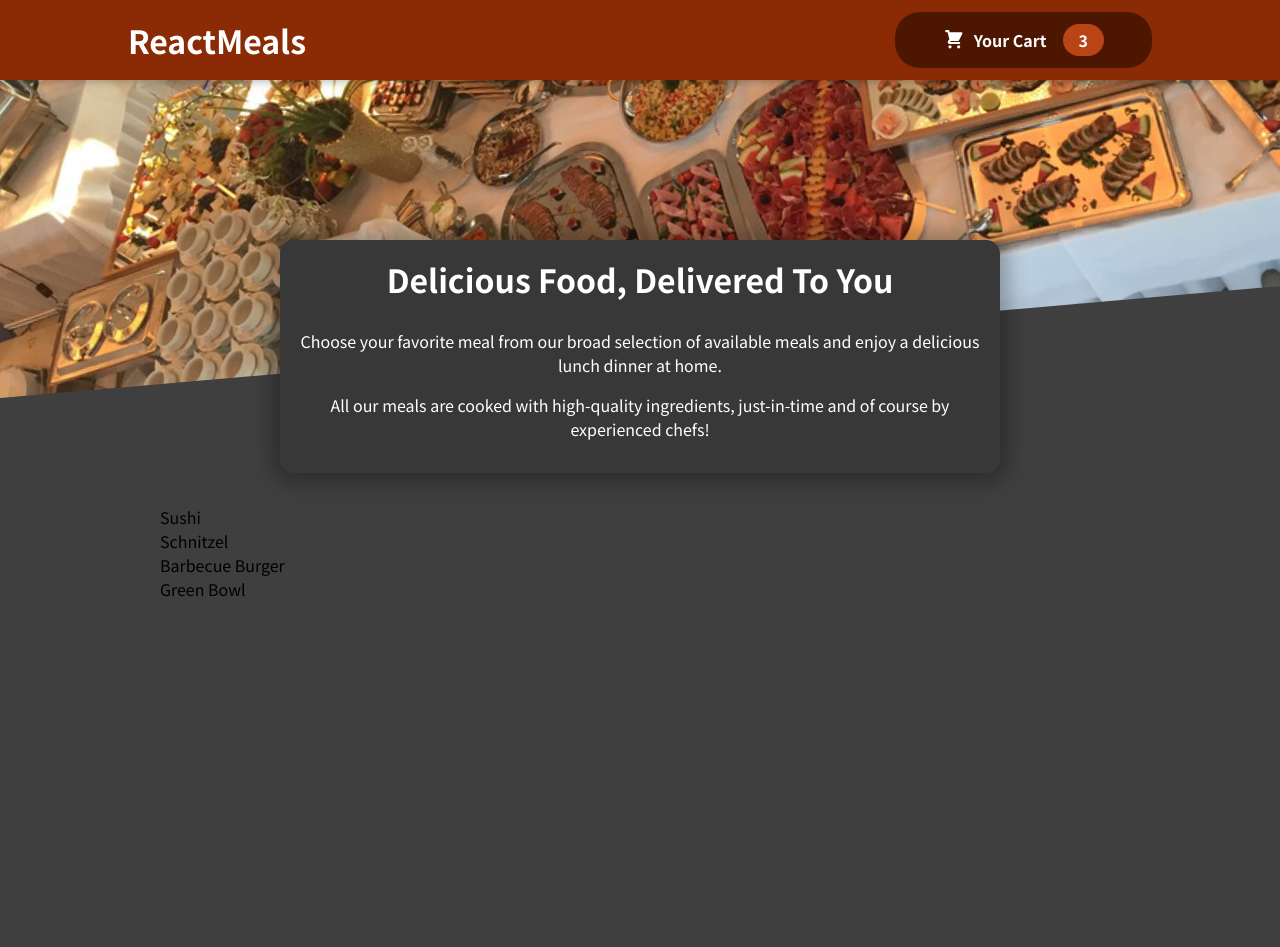
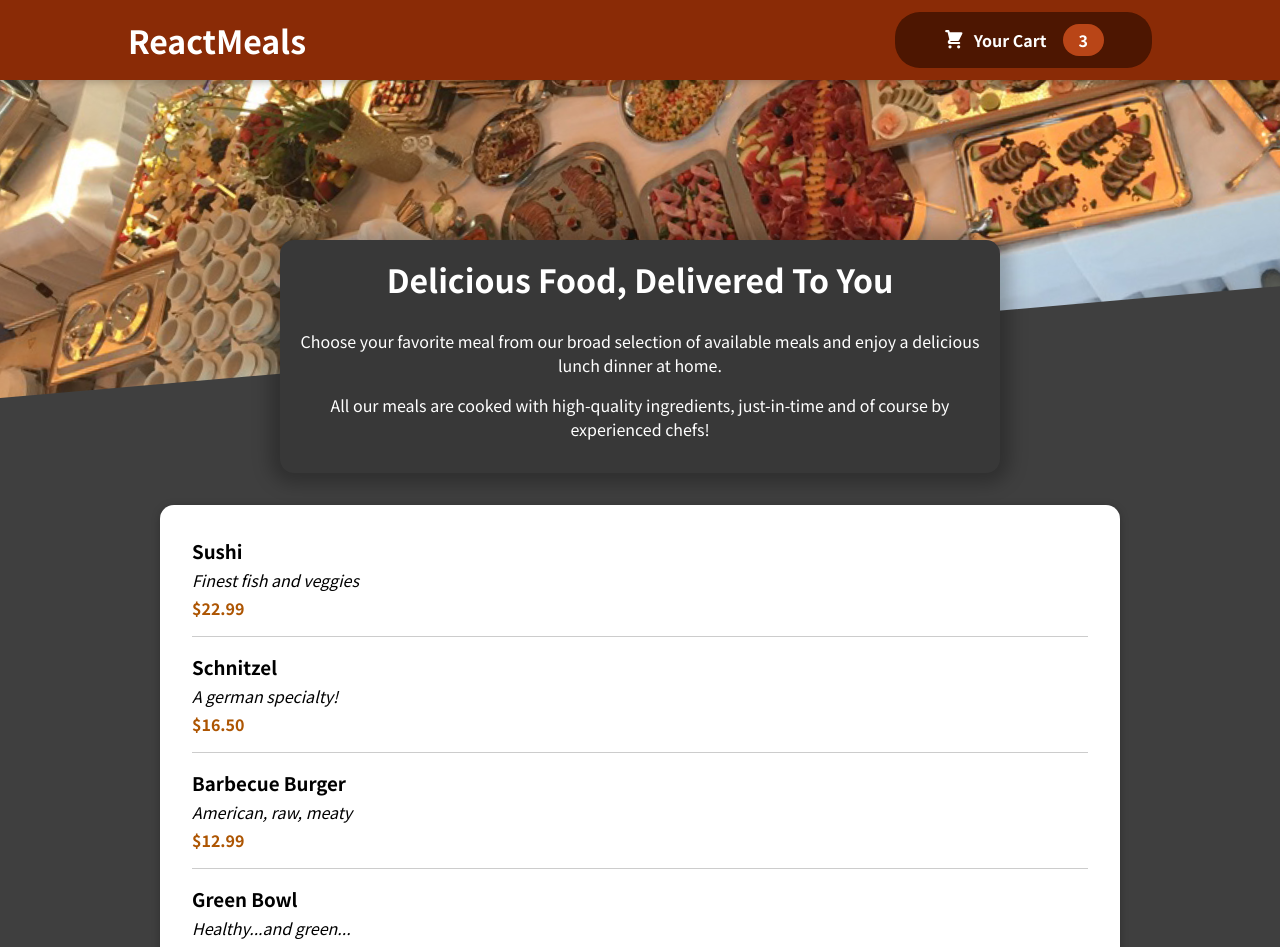
Before and after one commit to Vysint/React-Food-Order-App, a React (Create React App) app: page / in a window 1280 px wide. Shown: the top 947 px of the page. Before the commit the page ends 800 px from the top, so only its background shows below. Built offline with nearby package versions, Linux system fonts and the light colour scheme.

Commit message:
Added Individual Meal Item for display

```diff
--- a/src/components/Meals/AvailableMeals.js
+++ b/src/components/Meals/AvailableMeals.js
@@ -1,4 +1,6 @@
+import Card from "../UI/Card";
 import classes from "./AvailableMeals.module.css";
+import MealItem from "./MealItem/MealItem";
 
 const DUMMY_MEALS = [
   {
@@ -28,10 +30,19 @@
 ];
 
 const AvailablMeals = () => {
-  const mealsList = DUMMY_MEALS.map((meal) => <li>{meal.name}</li>);
+  const mealsList = DUMMY_MEALS.map((meal) => (
+    <MealItem
+      key={meal.id}
+      name={meal.name}
+      description={meal.description}
+      price={meal.price}
+    />
+  ));
   return (
     <section className={classes.meals}>
-      <ul>{mealsList}</ul>
+      <Card>
+        <ul>{mealsList}</ul>
+      </Card>
     </section>
   );
 };
--- /dev/null
+++ b/src/components/Meals/MealItem/MealItem.js
@@ -0,0 +1,19 @@
+import classes from './MealItem.module.css';
+
+const MealItem = (props) => {
+    const price = `$${props.price.toFixed(2)}`;
+  return (
+    <li className={classes.meal}>
+      <div>
+        <h3>{props.name}</h3>
+        <div className={classes.description}>{props.description}</div>
+        <div className={classes.price}>{price}</div>
+      </div>
+      <div>
+
+      </div>
+    </li>
+  );
+};
+
+export default MealItem;
--- /dev/null
+++ b/src/components/Meals/MealItem/MealItem.module.css
@@ -0,0 +1,19 @@
+.meal{
+    display: flex;
+    justify-content: space-between;
+    margin: 1rem;
+    padding-bottom: 1rem;
+    border-bottom: 1px solid #ccc;
+}
+.meal h3{
+    margin: 0 0 0.25rem 0;
+}
+.description{
+    font-style: italic;
+}
+.price{
+    margin-top: 0.25rem;
+    font-weight: bold;
+    color: #ad5502;
+    font-size: 1,25rem;
+}
--- /dev/null
+++ b/src/components/UI/Card.js
@@ -0,0 +1,7 @@
+import classes from './Card.module.css';
+
+const Card = (props) => {
+  return <div className={classes.card}>{props.children}</div>;
+};
+
+export default Card;
--- /dev/null
+++ b/src/components/UI/Card.module.css
@@ -0,0 +1,6 @@
+.card{
+    padding: 1rem;
+    box-shadow: 0 2px 8px rgba(0,0 ,0, 0.25);
+    border-radius: 14px;
+    background-color: #fff;
+}
```
Also changed, not shown: 1 other file (tests, documents, lock files or other folders).
